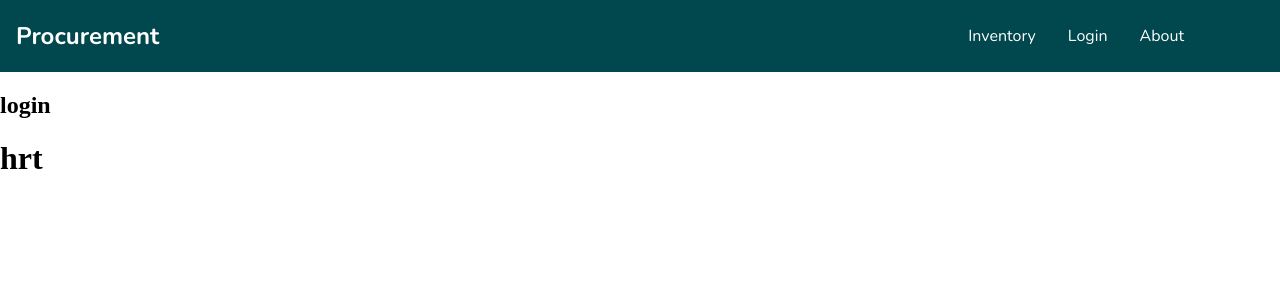
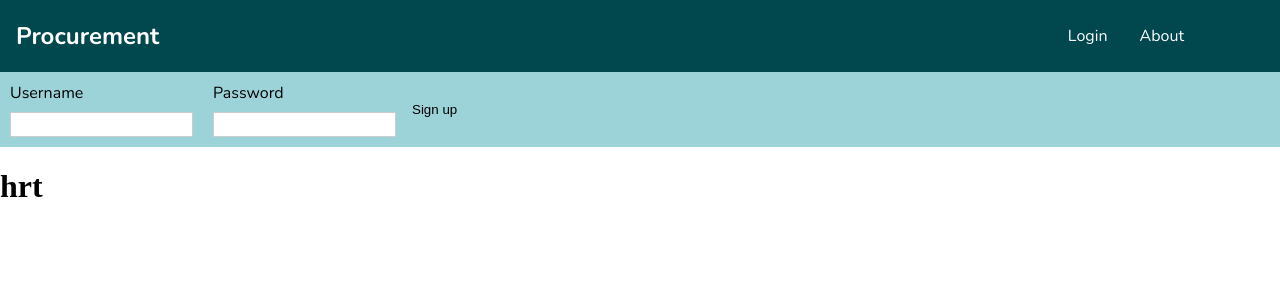
Before and after one commit to lyeskara/procurement-system, a React (Create React App) app in the folder project/: page /login in a window 1280 px wide. Shown: the top 300 px of the page. Built offline with nearby package versions, Linux system fonts and the light colour scheme.

Commit message:
added postgresdb

```diff
--- a/project/package.json
+++ b/project/package.json
@@ -16,6 +16,7 @@
     "express": "^4.18.2",
     "jsonwebtoken": "^8.5.1",
     "nodemon": "^2.0.20",
+    "pg": "^8.8.0",
     "react": "^18.2.0",
     "react-bootstrap": "^2.5.0",
     "react-dom": "^18.2.0",
@@ -50,7 +51,6 @@
   },
   "description": "This project was bootstrapped with [Create React App](https://github.com/facebook/create-react-app).",
   "main": "index.js",
-  "type": "module",
   "keywords": [],
   "author": "",
   "license": "ISC"
--- a/project/server.js
+++ b/project/server.js
@@ -1,7 +1,6 @@
 const express = require('express');
 const app = new express();
 const cors= require('cors');
-const supabase = require('./supabase')
 app.use(cors());
 app.use(express.json())
 
@@ -9,8 +8,9 @@ app.use(express.json())
 app.get("/clients", (req,res)=>{
     const people = [{id:50,name:'lyes',surname:'kara'}]
     res.json(people);
+})
 
-})
+
 
 
 
--- /dev/null
+++ b/project/src/componentCSS/login.css
@@ -0,0 +1,63 @@
+.app {
+    font-family: sans-serif;
+    display: flex;
+    align-items: center;
+    justify-content: center;
+    flex-direction: column;
+    gap: 20px;
+    height: 100vh;
+    font-family: Cambria, Cochin, Georgia, Times, "Times New Roman", serif;
+    background-color: #f8f9fd;
+  }
+
+  input[type="text"],
+  input[type="password"] {
+    height: 25px;
+    border: 1px solid rgba(0, 0, 0, 0.2);
+  }
+
+  input[type="submit"] {
+    margin-top: 10px;
+    cursor: pointer;
+    font-size: 15px;
+    background: #01d28e;
+    border: 1px solid #01d28e;
+    color: #fff;
+    padding: 10px 20px;
+  }
+
+  input[type="submit"]:hover {
+    background: #6cf0c2;
+  }
+
+  .button-container {
+    display: flex;
+    justify-content: center;
+  }
+
+  .login-form {
+    background-color: white;
+    padding: 2rem;
+    box-shadow: 0 4px 8px 0 rgba(0, 0, 0, 0.2), 0 6px 20px 0 rgba(0, 0, 0, 0.19);
+  }
+
+  .list-container {
+    display: flex;
+  }
+
+  .error {
+    color: red;
+    font-size: 12px;
+  }
+
+  .title {
+    font-size: 25px;
+    margin-bottom: 20px;
+  }
+
+  .input-container {
+    display: flex;
+    flex-direction: column;
+    gap: 8px;
+    margin: 10px;
+  }
--- a/project/src/components/Nav.js
+++ b/project/src/components/Nav.js
@@ -7,9 +7,7 @@ function nav() {
   return (
    <nav>
     <h1><Link to="/" id='link'>Procurement</Link></h1>
-
     <ul>
-    <li><Link to="/inventory"  id='link'>Inventory</Link></li>
     <li> <Link to="/login"  id='link'>Login</Link> </li>
     <li> <Link to="/About"  id='link'>About</Link> </li>
     </ul>
--- a/project/src/routes/Inventory.js
+++ b/project/src/routes/Inventory.js
@@ -5,6 +5,8 @@ import axios from 'axios';
 function Inventory() {
 
   const [quest,setquest]= useState([]);
+
+
   useEffect(()=>{
     axios.get("http://localhost:5000/clients").then((Response)=>{
       setquest(Response.data)
--- a/project/src/routes/Login.js
+++ b/project/src/routes/Login.js
@@ -1,10 +1,24 @@
 import React from 'react'
+import '../componentCSS/login.css'
+function Login() {
 
-function Login() {
+
   return (
-    <div>
-      <h2>login</h2>
-    </div>
+    <div className="form">
+     <form>
+       <div className="input-container">
+         <label>Username </label>
+         <input type="text" name="uname" required />
+       </div>
+       <div className="input-container">
+         <label>Password </label>
+         <input type="password" name="pass" required />
+       </div>
+       <div className="button-container">
+        <button type="submit">Sign up</button>
+       </div>
+     </form>
+   </div>
   )
 }
 
```
Also changed, not shown: project/model/postgresdb.js (added, +21 -0 lines), project/src/routes/Sign.js (added, +11 -0 lines), project/supabase.js (deleted, +0 -10 lines), 1 other file (tests, documents, lock files or other folders).
